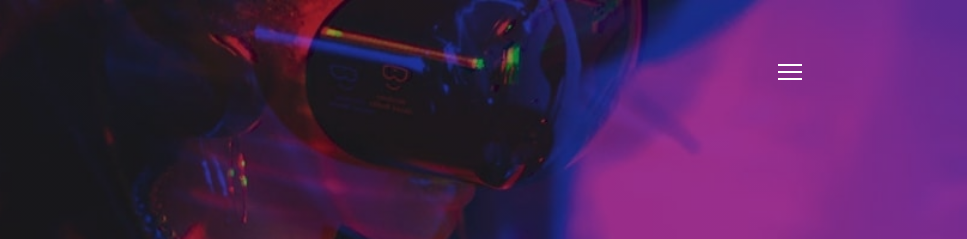
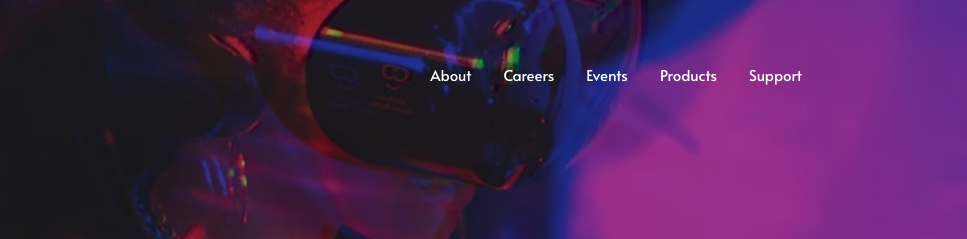
Before and after one commit to delroscol98/Loopstudios-Landing-Page, a website: page index.html in a window 1280 px wide. Shown: the top 239 px of the page, 313-1280 px from the left. Drawn offline with Linux system fonts and the light colour scheme.

Commit message:
desktop hero nav

```diff
--- a/index.html
+++ b/index.html
@@ -63,6 +63,26 @@
             src="./images/icon-hamburger.svg"
             alt=""
           />
+
+          <nav class="hero__nav">
+            <ul class="hero__list">
+              <li>
+                <a class="hero__link alata-regular" href="#">About</a>
+              </li>
+              <li>
+                <a class="hero__link alata-regular" href="#">Careers</a>
+              </li>
+              <li>
+                <a class="hero__link alata-regular" href="#">Events</a>
+              </li>
+              <li>
+                <a class="hero__link alata-regular" href="#">Products</a>
+              </li>
+              <li>
+                <a class="hero__link alata-regular" href="#">Support</a>
+              </li>
+            </ul>
+          </nav>
         </header>
         <h1 class="hero__heading josefin-sans-light">
           IMMERSIVE EXPERIENCES THAT DELIVER
--- a/sass/layout/hero.scss
+++ b/sass/layout/hero.scss
@@ -31,6 +31,53 @@
   &__hamburger {
     width: 2.4rem;
     height: 1.6rem;
+
+    @media screen and (min-width: 64em) {
+      display: none;
+    }
+  }
+
+  &__nav {
+    display: flex;
+    gap: 3.2rem;
+
+    @media screen and (max-width: 64em) {
+      display: none;
+    }
+  }
+
+  &__list {
+    list-style: none;
+    display: flex;
+    gap: 3.2rem;
+  }
+
+  &__link {
+    text-decoration: none;
+    color: $white;
+    font-size: 1.5rem;
+    position: relative;
+
+    &::after {
+      content: "";
+      position: absolute;
+      width: 50%;
+      height: 2px;
+      background-color: $white;
+      bottom: -5px;
+      left: 50%;
+      transform: translateX(-50%);
+      opacity: 0;
+      transition: all 0.2s;
+    }
+
+    &:hover {
+      cursor: pointer;
+
+      &::after {
+        opacity: 1;
+      }
+    }
   }
 
   &__heading {
```
Also changed, not shown: css/style.css.
